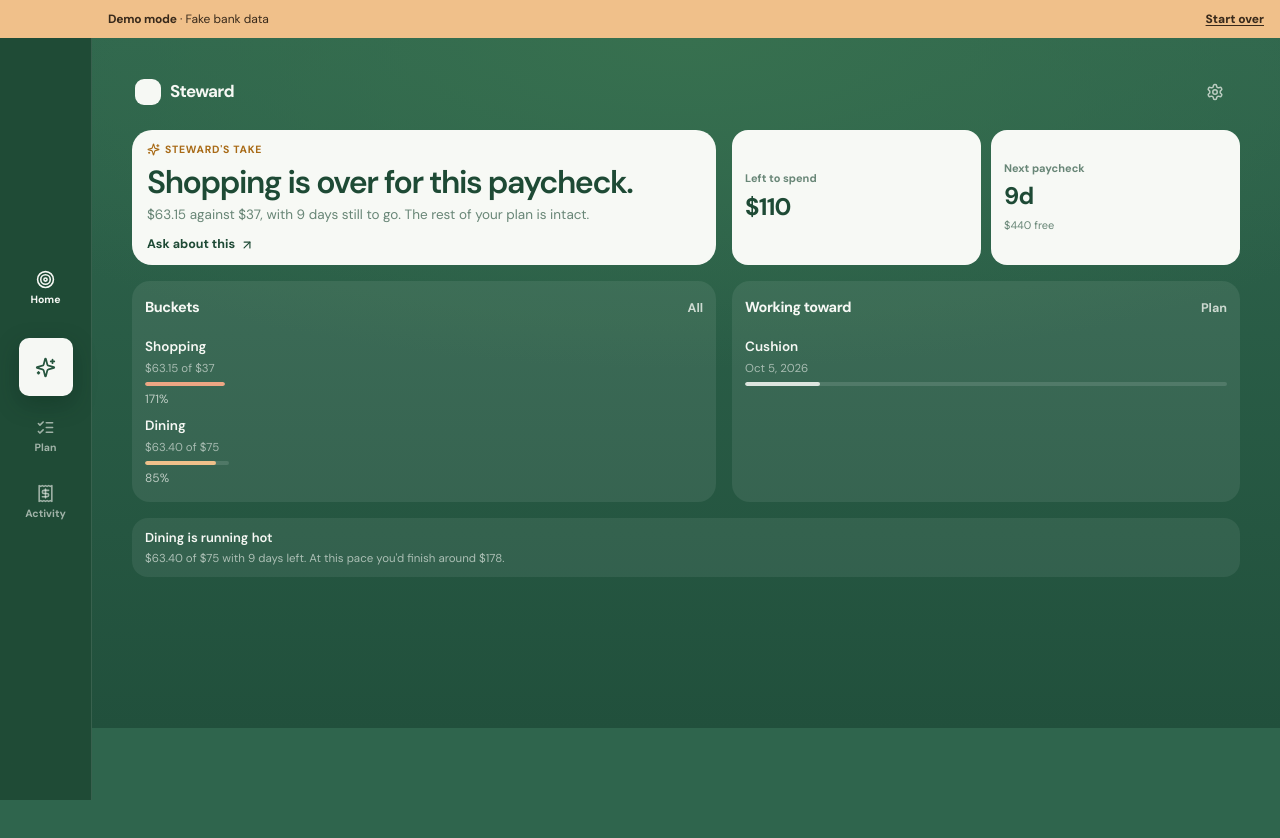
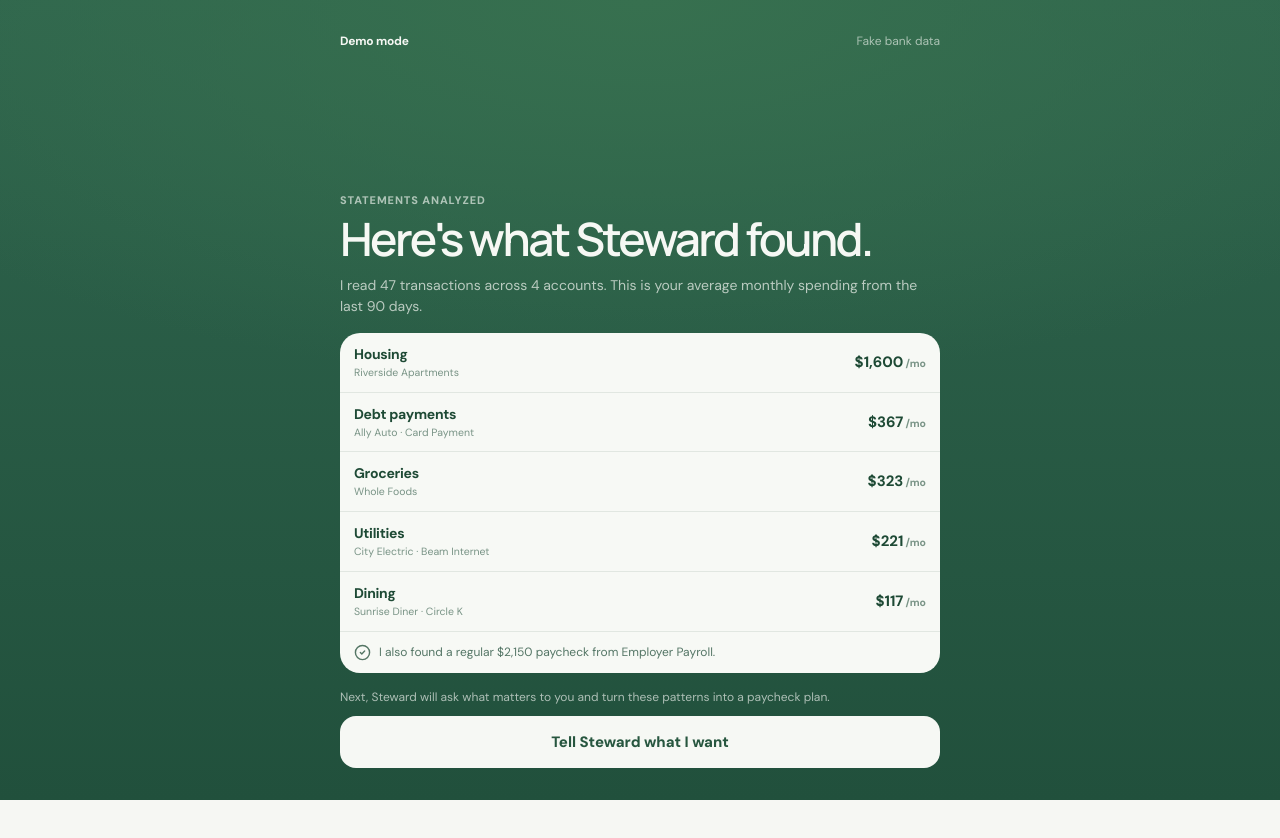
Before and after one commit to gking432/steward, a Next.js app: page /demo in a window 1280 px wide. After the commit the page ends 800 px from the top, so only its background shows below. Built offline with nearby package versions, Linux system fonts and the light colour scheme.

Commit message:
Turn demo into guided financial onboarding

```diff
--- a/app/demo/page.tsx
+++ b/app/demo/page.tsx
@@ -6,7 +6,7 @@
  * the demo can never overwrite a signed-in visitor's real workspace.
  */
 
-import { FIXTURE_TODAY, goldenWorkspace } from "../../fixtures/golden-workspace";
+import { demoWorkspace, FIXTURE_TODAY } from "../../fixtures/golden-workspace";
 import { StewardApp } from "../steward/app";
 
 export const dynamic = "force-dynamic";
@@ -14,7 +14,7 @@
 export default function DemoSteward() {
   return (
     <StewardApp
-      initialState={goldenWorkspace()}
+      initialState={demoWorkspace()}
       syncWithServer={false}
       fixedToday={FIXTURE_TODAY}
       demoMode
--- a/app/steward/app.tsx
+++ b/app/steward/app.tsx
@@ -12,11 +12,14 @@
 
 import {
   Check,
+  CheckCircle2,
   ChevronDown,
   ChevronUp,
   CreditCard,
+  FileText,
   Landmark,
   ListChecks,
+  LoaderCircle,
   Receipt,
   ShieldCheck,
   Sparkles,
@@ -45,6 +48,7 @@
   type Verdict,
 } from "../../lib/model/decide";
 import { fallbackIntent, type IntentDraft } from "../../lib/model/ai";
+import { incomeObservations, spendingByCategory } from "../../lib/model/observations";
 import type { Bucket, Claim, Workspace } from "../../lib/model/types";
 import type { StewardState } from "../../lib/steward-types";
 import { BucketsScreen } from "./buckets";
@@ -62,6 +66,86 @@
 type Tab = "home" | "plan" | "activity";
 
 const todayISO = (fixed?: string) => fixed ?? new Date().toISOString().slice(0, 10);
+
+function DemoStatementImport({
+  workspace,
+  today,
+  onContinue,
+}: {
+  workspace: Workspace;
+  today: string;
+  onContinue: () => void;
+}) {
+  const [stage, setStage] = useState<"connecting" | "reading" | "review">("connecting");
+
+  useEffect(() => {
+    const reading = window.setTimeout(() => setStage("reading"), 650);
+    const review = window.setTimeout(() => setStage("review"), 1700);
+    return () => {
+      window.clearTimeout(reading);
+      window.clearTimeout(review);
+    };
+  }, []);
+
+  const categories = useMemo(
+    () => spendingByCategory(workspace, today).slice(0, 5),
+    [workspace, today],
+  );
+  const income = useMemo(() => incomeObservations(workspace, today).primary, [workspace, today]);
+
+  if (stage !== "review") {
+    const reading = stage === "reading";
+    return (
+      <main className="dm-screen dm-loading">
+        <header className="dm-top"><strong>Demo mode</strong><span>Fake bank data</span></header>
+        <section className="dm-loading-card" aria-live="polite">
+          <span className="dm-import-icon"><LoaderCircle size={26} className="cx-spin" /></span>
+          <p className="dm-eyebrow">Secure connection</p>
+          <h1>{reading ? "Reading three months of statements…" : "Connecting the fake accounts…"}</h1>
+          <div className="dm-progress"><i className={reading ? "complete" : "active"} /><i className={reading ? "active" : ""} /><i /></div>
+          <ul className="dm-checks">
+            <li className="done"><CheckCircle2 size={17} /> First National connected</li>
+            <li className={reading ? "done" : ""}><CheckCircle2 size={17} /> {workspace.accounts.length} accounts found</li>
+            <li className={reading ? "active" : ""}><FileText size={17} /> Categorizing {workspace.transactions.length} transactions</li>
+          </ul>
+        </section>
+      </main>
+    );
+  }
+
+  return (
+    <main className="dm-screen dm-review">
+      <header className="dm-top"><strong>Demo mode</strong><span>Fake bank data</span></header>
+      <section className="dm-review-copy">
+        <p className="dm-eyebrow">Statements analyzed</p>
+        <h1>Here&apos;s what Steward found.</h1>
+        <p>
+          I read {workspace.transactions.length} transactions across {workspace.accounts.length} accounts.
+          This is your average monthly spending from the last 90 days.
+        </p>
+      </section>
+
+      <section className="dm-findings" aria-label="Statement findings">
+        {categories.map((entry) => (
+          <article key={entry.category}>
+            <span><strong>{entry.category}</strong><small>{entry.merchants.slice(0, 2).join(" · ")}</small></span>
+            <b>{formatMoney(entry.total / 3)}<small>/mo</small></b>
+          </article>
+        ))}
+        {income && (
+          <p className="dm-income">
+            <CheckCircle2 size={17} /> I also found a regular {formatMoney(income.typicalAmount)} paycheck from {income.merchant}.
+          </p>
+        )}
+      </section>
+
+      <footer className="dm-action">
+        <p>Next, Steward will ask what matters to you and turn these patterns into a paycheck plan.</p>
+        <button onClick={onContinue}>Tell Steward what I want</button>
+      </footer>
+    </main>
+  );
+}
 
 /* ------------------------------------------------------------- primitives */
 
@@ -934,6 +1018,7 @@
   const [addOpen, setAddOpen] = useState(false);
   const [debtClaimId, setDebtClaimId] = useState<string | null>(null);
   const [manualSetup, setManualSetup] = useState(false);
+  const [demoStatementsReviewed, setDemoStatementsReviewed] = useState(false);
   const plaid = usePlaidConnect(setWorkspaceFromServer);
   const today = todayISO(fixedToday);
 
@@ -996,6 +1081,16 @@
     );
   }
 
+  if (demoMode && hasData && !workspace.profile.onboardingComplete && !demoStatementsReviewed) {
+    return (
+      <DemoStatementImport
+        workspace={workspace}
+        today={today}
+        onContinue={() => setDemoStatementsReviewed(true)}
+      />
+    );
+  }
+
   // The conversation is the front door, not a buckets screen to approve.
   // Steward asks what you want, says what it found, proposes a plan — and the
   // rest of the app opens only once you agree to it.
@@ -1005,6 +1100,7 @@
         workspace={workspace}
         today={today}
         scanComplete={plaid.status !== "importing" && plaid.status !== "syncing"}
+        demoMode={demoMode}
         onDone={(next) => update(() => next)}
       />
     );
--- a/app/steward/intake.tsx
+++ b/app/steward/intake.tsx
@@ -21,6 +21,7 @@
 import { allocate, formatMoney, planCycle } from "../../lib/model/engine";
 import {
   acceptIntake,
+  applyIntake,
   applyTweak,
   cancelledSubscriptions,
   intakeProgress,
@@ -96,9 +97,13 @@
  * it may never compute it.
  */
 function buildPlanView(workspace: Workspace, today: string, answers: IntakeAnswer[]): PlanView | null {
-  const plan = planCycle(workspace, today);
+  // Preview the answers in the proposal before anything is committed. Without
+  // this, the plan card described the imported fixture but ignored the goals
+  // the visitor had just chosen — the exact opposite of an onboarding demo.
+  const personalized = applyIntake(workspace, today, answers);
+  const plan = planCycle(personalized, today);
   if (!plan) return null;
-  const ranked = allocate(workspace, plan.freeCapacity, today);
+  const ranked = allocate(personalized, plan.freeCapacity, today);
 
   return {
     income: plan.income,
@@ -121,12 +126,14 @@
   workspace,
   today,
   scanComplete,
+  demoMode = false,
   onDone,
 }: {
   workspace: Workspace;
   today: string;
   /** False while the bank sync is still running. Gates every factual phase. */
   scanComplete: boolean;
+  demoMode?: boolean;
   onDone: (next: Workspace) => void;
 }) {
   const [answers, setAnswers] = useState<IntakeAnswer[]>([]);
@@ -238,7 +245,7 @@
     <main className="ik-screen">
       <header className="ik-top">
         <span className="ik-badge">
-          <Sparkles size={13} /> Steward
+          <Sparkles size={13} /> {demoMode ? "Demo · Fake bank data" : "Steward"}
         </span>
         <span
           className="ik-progress"
--- a/app/steward/steward.css
+++ b/app/steward/steward.css
@@ -965,6 +965,121 @@
   min-height: calc(100dvh - var(--sw-nav-height) - 38px - env(safe-area-inset-top));
 }
 
+/* Demo import: the visitor sees the raw bank connection become an explanation
+   before Steward asks for goals. This is deliberately a flow, not a shortcut. */
+.dm-screen {
+  display: grid;
+  min-height: 100dvh;
+  grid-template-rows: auto 1fr auto;
+  background:
+    radial-gradient(120% 80% at 50% 0%, #37704f 0%, transparent 60%),
+    linear-gradient(180deg, #2f654d 0%, #21503c 100%);
+  padding: calc(16px + env(safe-area-inset-top)) 16px calc(18px + env(safe-area-inset-bottom));
+  color: #f6f8f4;
+}
+
+.dm-top {
+  display: flex;
+  align-items: center;
+  justify-content: space-between;
+  font-size: 12px;
+}
+.dm-top span { color: rgba(246, 248, 244, 0.62); }
+.dm-eyebrow {
+  color: rgba(246, 248, 244, 0.64);
+  font-size: 11px;
+  font-weight: 750;
+  letter-spacing: 0.08em;
+  text-transform: uppercase;
+}
+
+.dm-loading { grid-template-rows: auto 1fr; }
+.dm-loading-card {
+  align-self: center;
+  max-width: 440px;
+  padding-bottom: 8vh;
+}
+.dm-import-icon {
+  display: grid;
+  width: 56px;
+  height: 56px;
+  margin-bottom: 22px;
+  place-items: center;
+  border-radius: 18px;
+  background: #f6f8f4;
+  color: #27563f;
+}
+.dm-loading-card h1,
+.dm-review-copy h1 {
+  margin: 7px 0 12px;
+  color: #f6f8f4;
+  font-size: clamp(30px, 9vw, 46px);
+  font-weight: 560;
+  letter-spacing: -0.055em;
+  line-height: 1.04;
+}
+.dm-progress {
+  display: grid;
+  grid-template-columns: repeat(3, 1fr);
+  gap: 6px;
+  margin: 24px 0 20px;
+}
+.dm-progress i { height: 4px; border-radius: 99px; background: rgba(246, 248, 244, 0.18); }
+.dm-progress i.active { background: #f0c08a; }
+.dm-progress i.complete { background: #f6f8f4; }
+.dm-checks { display: grid; gap: 11px; margin: 0; padding: 0; list-style: none; }
+.dm-checks li { display: flex; align-items: center; gap: 9px; color: rgba(246, 248, 244, 0.46); font-size: 13.5px; }
+.dm-checks li.done { color: #f6f8f4; }
+.dm-checks li.active { color: #f0c08a; }
+
+.dm-review { gap: 16px; overflow-y: auto; }
+.dm-review-copy { align-self: end; padding-top: 18px; }
+.dm-review-copy > p:last-child { color: rgba(246, 248, 244, 0.7); font-size: 14px; line-height: 1.5; }
+.dm-findings {
+  align-self: start;
+  overflow: hidden;
+  border-radius: 20px;
+  background: #f7f9f5;
+  color: #1e4a35;
+}
+.dm-findings article {
+  display: flex;
+  align-items: center;
+  justify-content: space-between;
+  gap: 14px;
+  border-bottom: 1px solid rgba(30, 74, 53, 0.1);
+  padding: 11px 14px;
+}
+.dm-findings article > span { display: grid; min-width: 0; }
+.dm-findings article strong { color: #1e4a35; font-size: 14px; }
+.dm-findings article small { overflow: hidden; color: rgba(30, 74, 53, 0.58); font-size: 10.5px; text-overflow: ellipsis; white-space: nowrap; }
+.dm-findings article b { flex: none; color: #1e4a35; font-size: 15px; font-variant-numeric: tabular-nums; }
+.dm-findings article b small { margin-left: 2px; }
+.dm-income {
+  display: flex;
+  gap: 8px;
+  margin: 0;
+  padding: 12px 14px;
+  color: rgba(30, 74, 53, 0.75);
+  font-size: 12px;
+  line-height: 1.4;
+}
+.dm-income svg { flex: none; }
+.dm-action { display: grid; gap: 10px; }
+.dm-action p { color: rgba(246, 248, 244, 0.66); font-size: 12px; line-height: 1.45; }
+.dm-action button {
+  min-height: 52px;
+  border-radius: 16px;
+  background: #f6f8f4;
+  color: #27563f;
+  font-size: 15px;
+  font-weight: 750;
+}
+
+@media (min-width: 768px) {
+  .dm-screen { padding: 32px max(32px, calc(50vw - 300px)); }
+}
+
 /* Manual setup keeps the same immersive language as bank-connected first run.
    It is a fallback path inside the app, not a website form floating on grey. */
 .sw-onboard {
--- a/fixtures/golden-workspace.ts
+++ b/fixtures/golden-workspace.ts
@@ -261,3 +261,30 @@
     notificationPreferences: { bills: true, sync: true, recommendations: true, weeklyReview: true },
   };
 }
+
+/**
+ * The public demo starts immediately after a bank connection, not after setup.
+ * Accounts, statements, detected bills, and suggested spending buckets are
+ * present because those are outputs of the import. Personal goals are empty so
+ * the visitor supplies them during the conversation and watches Steward build
+ * the final plan from their answers.
+ */
+export function demoWorkspace(
+  name = "Jordan Rivera",
+  email = "demo@steward.app",
+): StewardState {
+  const state = goldenWorkspace(name, email);
+  return {
+    ...state,
+    profile: { ...state.profile, onboardingComplete: false },
+    // The canonical dashboard fixture intentionally has two near-identical
+    // July rent rows for cycle-edge tests. A bank demo should not present that
+    // artificial test seam as real spending.
+    transactions: state.transactions.filter((entry) => entry.id !== "fx-rent-2"),
+    goals: [],
+    projects: [],
+    wishlist: [],
+    reviews: [],
+    recommendations: [],
+  };
+}
```
Also changed, not shown: 1 other file (tests, documents, lock files or other folders).
